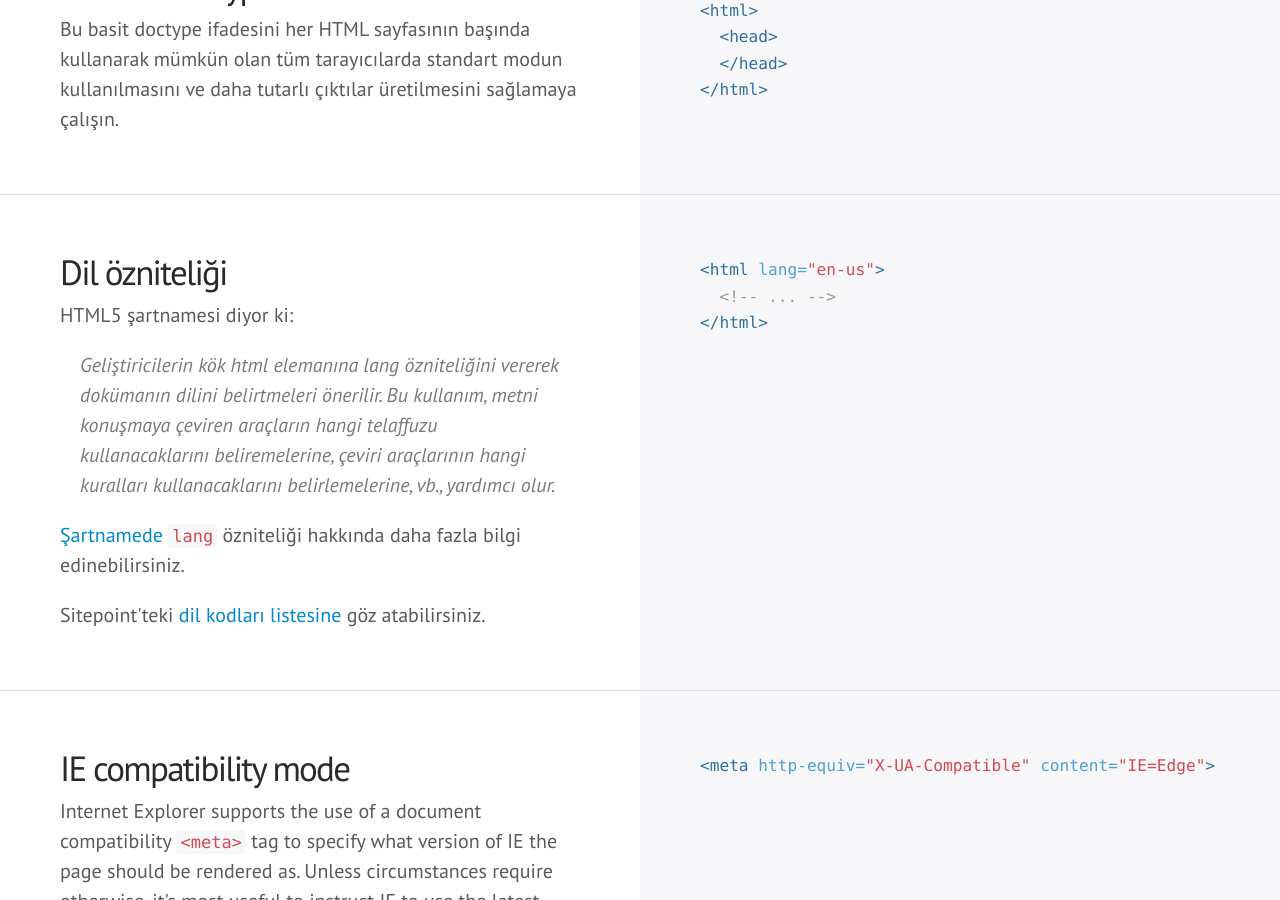
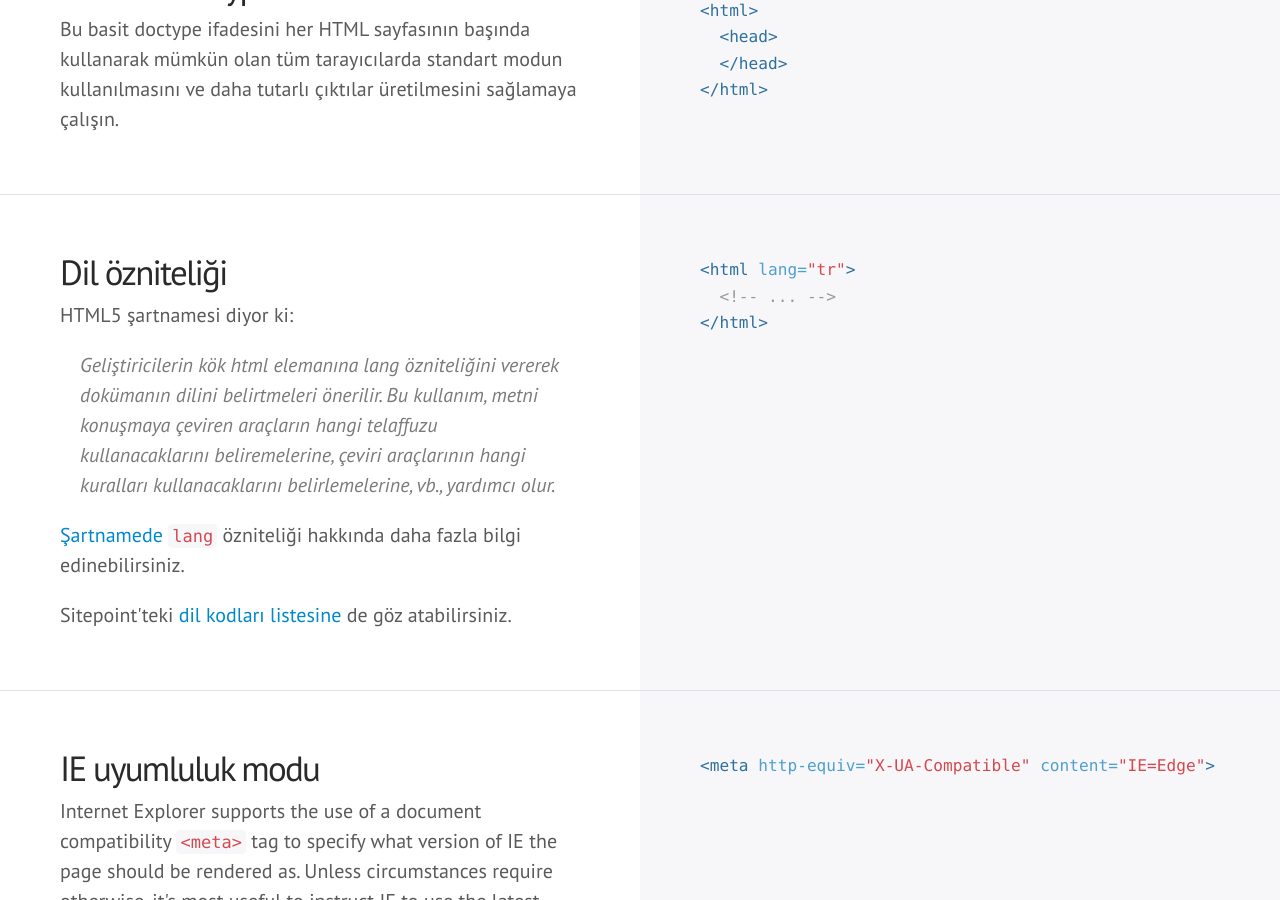
Before and after one commit to hayatbiralem/kod-rehberi, a Jekyll site: the page built from index.html, in a window 1280 px wide and 900 px high, scrolled down 2399 px. Built offline with Jekyll 4.4.1, drawn with Linux system fonts in a browser that asks for light colours; some web fonts are replaced; Markdown is read by kramdown in place of the engine named in the settings; comment, search, counter and statistics services are not loaded.

Commit message:
Language attribute translated

```diff
--- a/_includes/html/lang.html
+++ b/_includes/html/lang.html
@@ -1,3 +1,3 @@
-<html lang="en-us">
+<html lang="tr">
   <!-- ... -->
 </html>
--- a/index.html
+++ b/index.html
@@ -96,7 +96,7 @@ layout: default
       <p>Geliştiricilerin kök html elemanına lang özniteliğini vererek dokümanın dilini belirtmeleri önerilir. Bu kullanım, metni konuşmaya çeviren araçların hangi telaffuzu kullanacaklarını beliremelerine, çeviri araçlarının hangi kuralları kullanacaklarını belirlemelerine, vb., yardımcı olur.</p>
     </blockquote>
     <p><a href="http://www.w3.org/html/wg/drafts/html/master/semantics.html#the-html-element">Şartnamede</a> <code>lang</code> özniteliği hakkında daha fazla bilgi edinebilirsiniz.</p>
-    <p>Sitepoint'teki <a href="http://reference.sitepoint.com/html/lang-codes">dil kodları listesine</a> göz atabilirsiniz.</p>
+    <p>Sitepoint'teki <a href="http://reference.sitepoint.com/html/lang-codes">dil kodları listesine</a> de göz atabilirsiniz.</p>
   </div>
   <div class="col">
     {% highlight html %}{% include html/lang.html %}{% endhighlight %}
@@ -105,7 +105,7 @@ layout: default
 
 <div class="section" id="html-ie-uyumluluk-modu">
   <div class="col">
-    <h3>IE compatibility mode</h3>
+    <h3>IE uyumluluk modu</h3>
     <p>Internet Explorer supports the use of a document compatibility <code>&lt;meta&gt;</code> tag to specify what version of IE the page should be rendered as. Unless circumstances require otherwise, it's most useful to instruct IE to use the latest supported mode with <strong>edge mode</strong>.</p>
     <p>For more information, <a href="http://stackoverflow.com/questions/6771258/whats-the-difference-if-meta-http-equiv-x-ua-compatible-content-ie-edge-e">read this awesome Stack Overflow article</a>.</p>
   </div>
```
